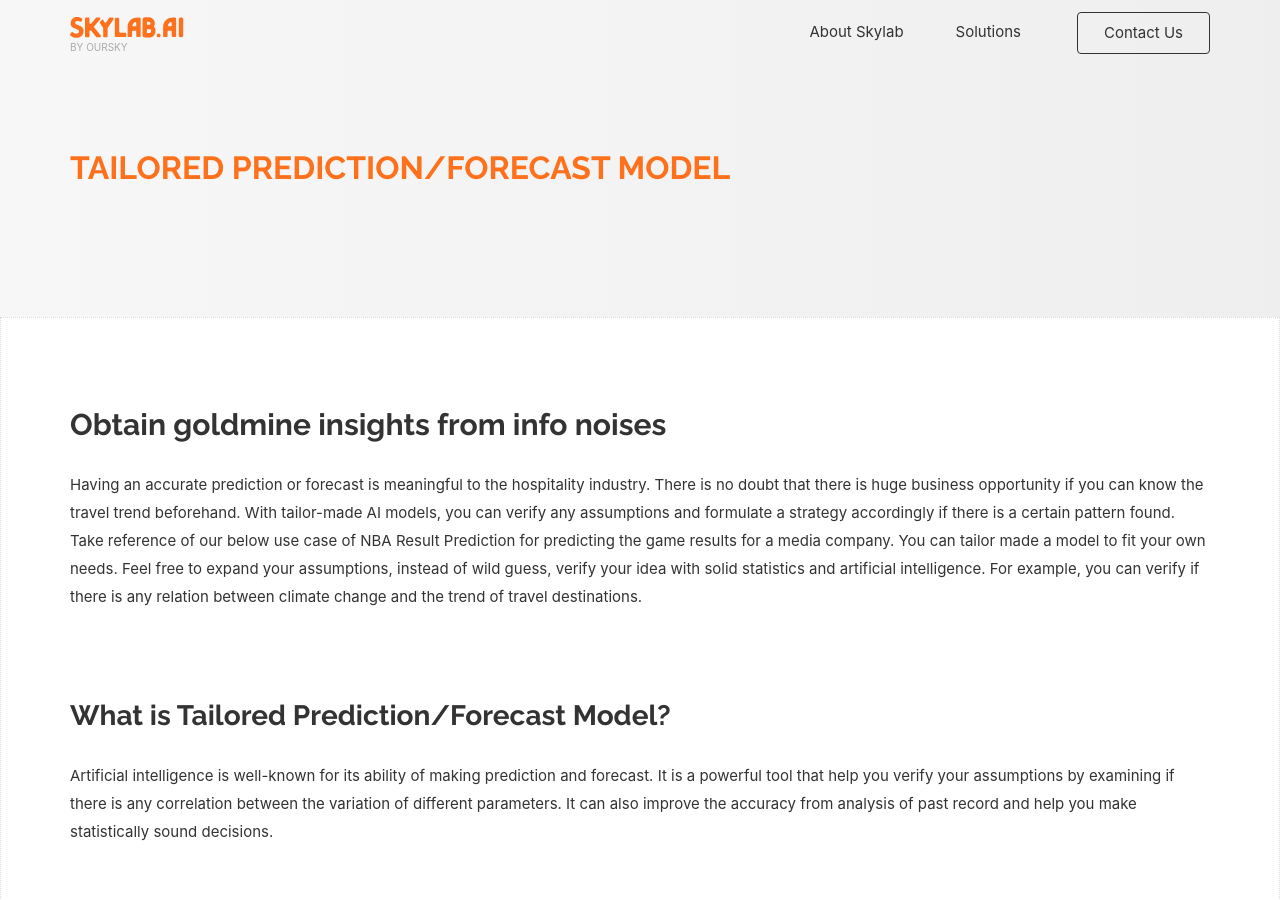
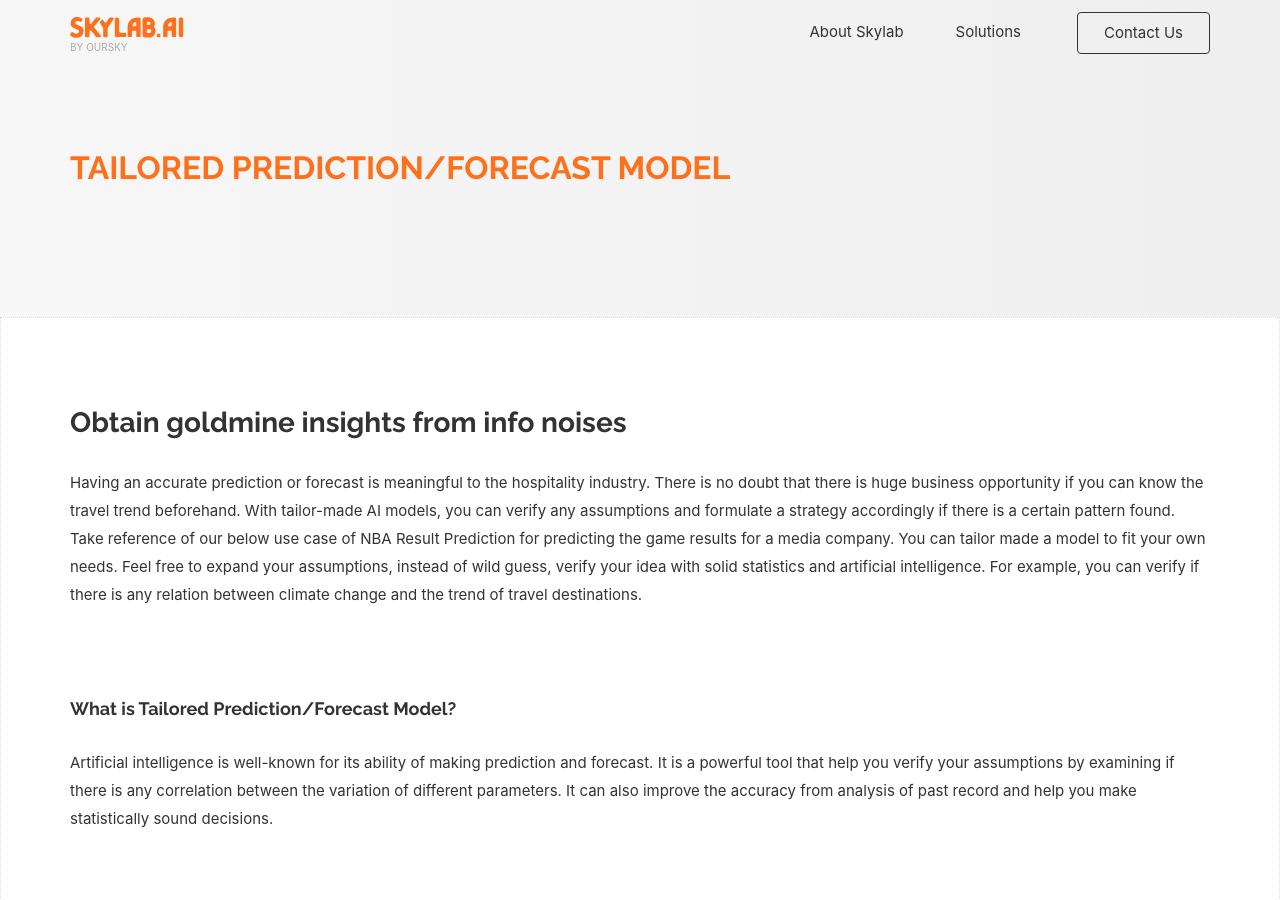
Before and after one commit to oursky/skylab, a Jekyll site: the page built from _posts/2019-03-03-tailored-prediction-forecast-model.md, in a window 1280 px wide and 900 px high. Built offline with Jekyll 4.4.1, drawn with Linux system fonts in a browser that asks for light colours; nearby versions of some CDN libraries.

```diff
--- a/_posts/2019-03-03-tailored-prediction-forecast-model.md
+++ b/_posts/2019-03-03-tailored-prediction-forecast-model.md
@@ -6,17 +6,17 @@ meta: "standard"
 categories: "product"
 ---
 
-## Obtain goldmine insights from info noises
+### Obtain goldmine insights from info noises
 
 Having an accurate prediction or forecast is meaningful to the hospitality industry. There is no doubt that there is huge business opportunity if you can know the travel trend beforehand. With tailor-made AI models, you can verify any assumptions and formulate a strategy accordingly if there is a certain pattern found. Take reference of our below use case of NBA Result Prediction for predicting the game results for a media company. You can tailor made a model to fit your own needs. Feel free to expand your assumptions, instead of wild guess, verify your idea with solid statistics and artificial intelligence. For example, you can verify if there is any relation between climate change and the trend of travel destinations.
 
 
-### What is Tailored Prediction/Forecast Model?
+#### What is Tailored Prediction/Forecast Model?
 
 Artificial intelligence is well-known for its ability of making prediction and forecast. It is a powerful tool that help you verify your assumptions by examining if there is any correlation between the variation of different parameters. It can also improve the accuracy from analysis of past record and help you make statistically sound decisions.
 
 
-### Case Study
+#### Case Study
 
 #### Store Cannibalization Forecast
 The largest health & beauty care chain store in Asia would like to get insights for strategic planning of where to open new stores. One of the essential factors to be considered is that whether the revenue of the branches nearby will be affected when there is a new store opened in the same area. To verify client's assumption, we built a forecast model based on the branch opening pattern and revenue data in the past so that our client could know better about how opening a new store would impact the revenue of other stores
```
